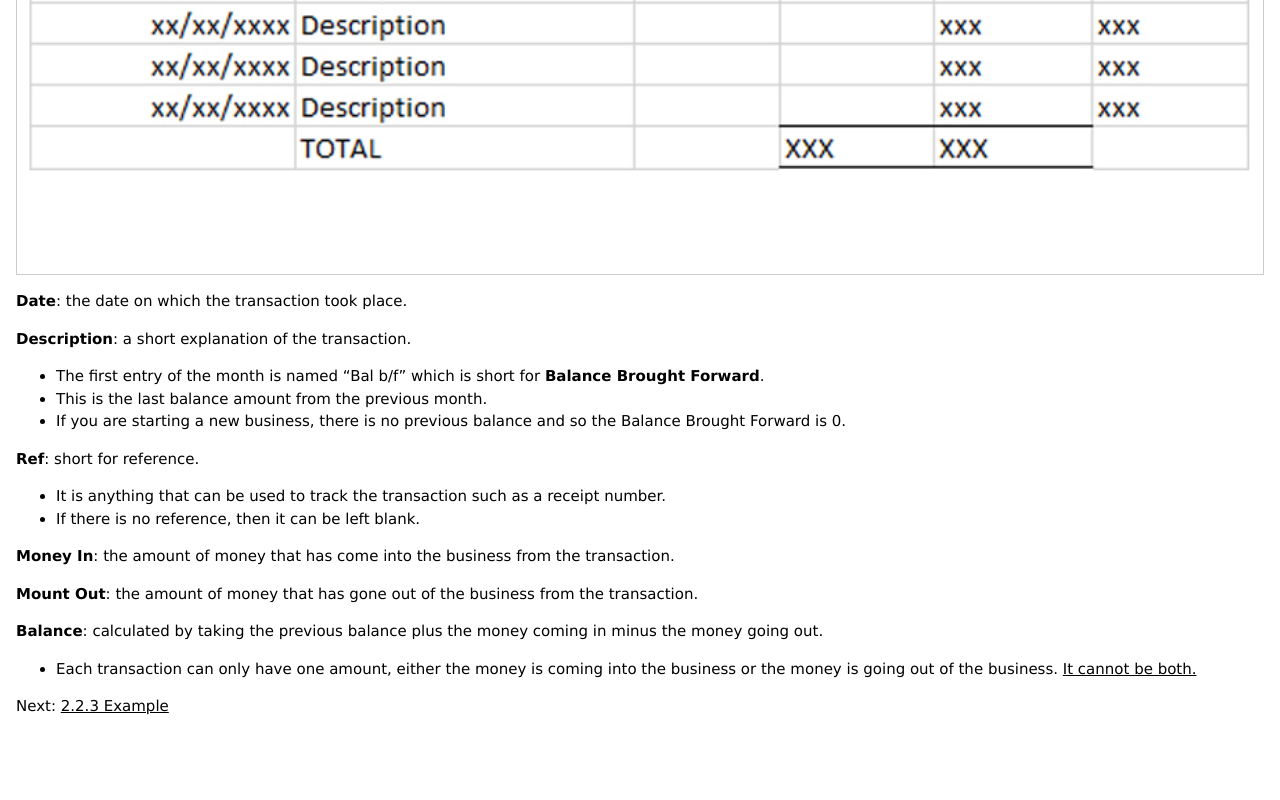
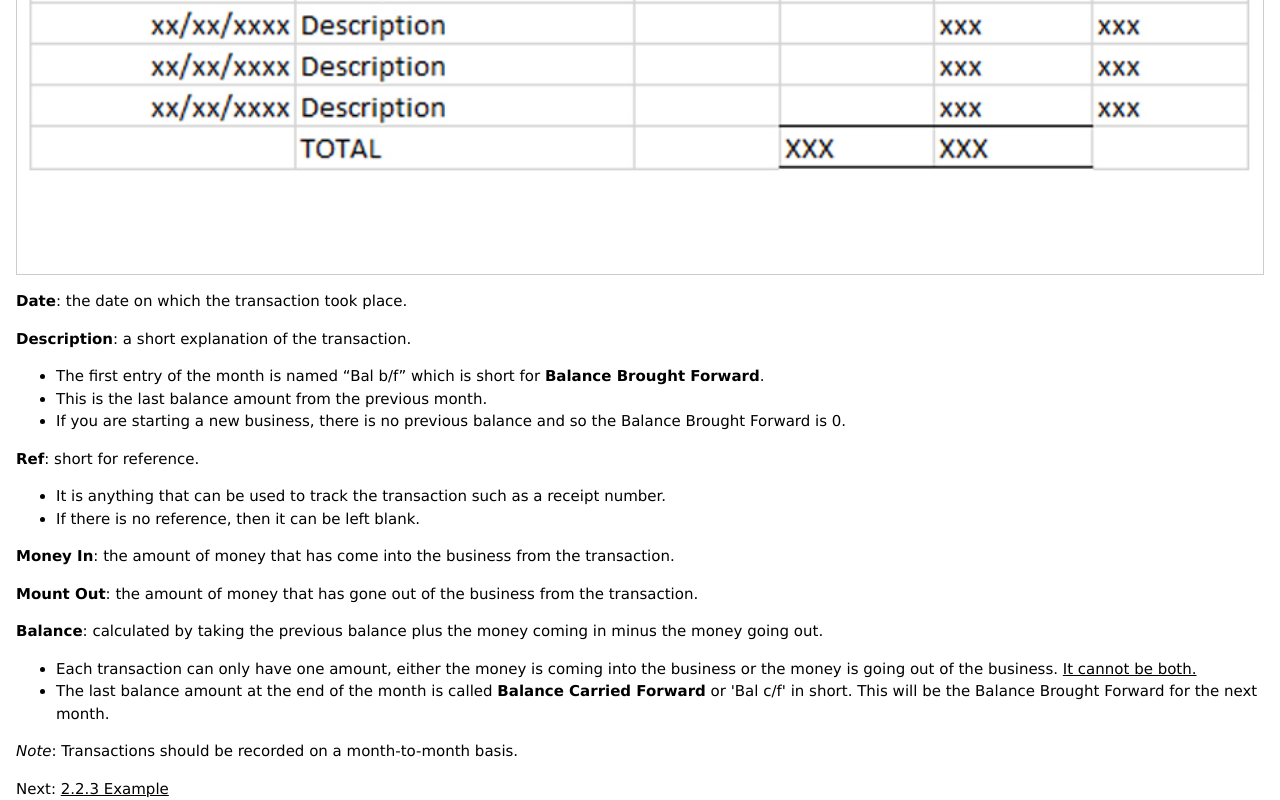
Before and after one commit to klihonga11/Za-Malonda, a plain HTML site: page pages/en/bookkeeping/single_entry_bookkeeping/format.html in a window 1280 px wide. Shown: the part 424-1224 px from the top of the page. Before the commit the page ends 1142 px from the top, so only its background shows below. Drawn offline with Linux system fonts and the light colour scheme.

Commit message:
Explain Bal c/f

```diff
--- a/pages/en/bookkeeping/single_entry_bookkeeping/format.html
+++ b/pages/en/bookkeeping/single_entry_bookkeeping/format.html
@@ -33,8 +33,12 @@
             <ul>
                 <li>Each transaction can only have one amount, either the money is coming into the business or the
                     money is going out of the business. <u>It cannot be both.</u></li>
+                <li>The last balance amount at the end of the month is called <strong>Balance Carried Forward</strong>
+                    or 'Bal c/f' in short. This will be the Balance Brought Forward for the next month.</li>
             </ul>
         </p>
+
+        <p><em>Note</em>: Transactions should be recorded on a month-to-month basis.</p>
 
         <footer>
             <span>Next: <a href="./example.html">2.2.3 Example</a></span>
```
